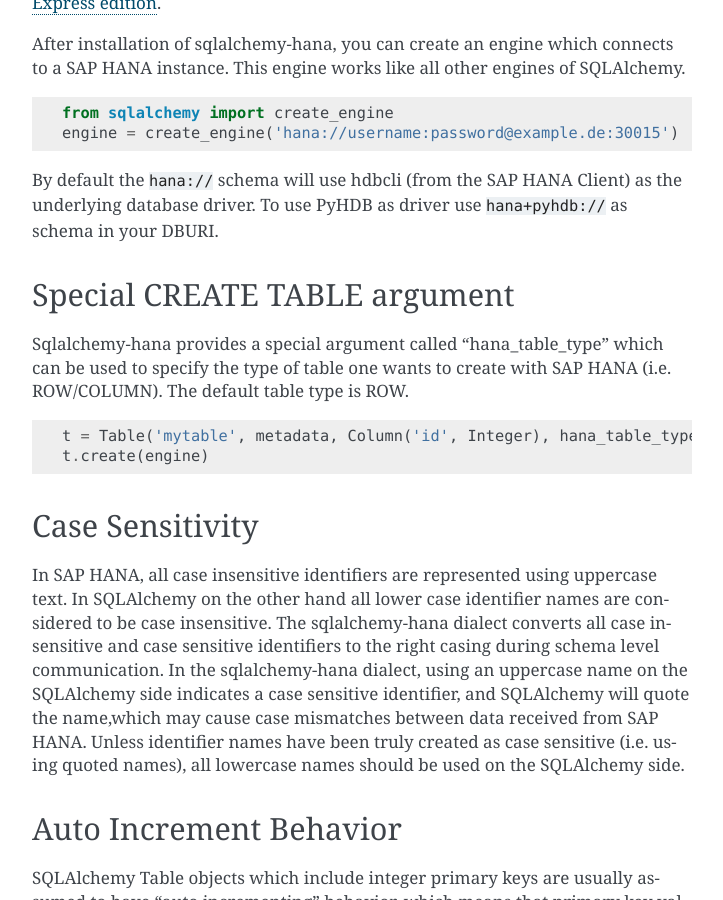
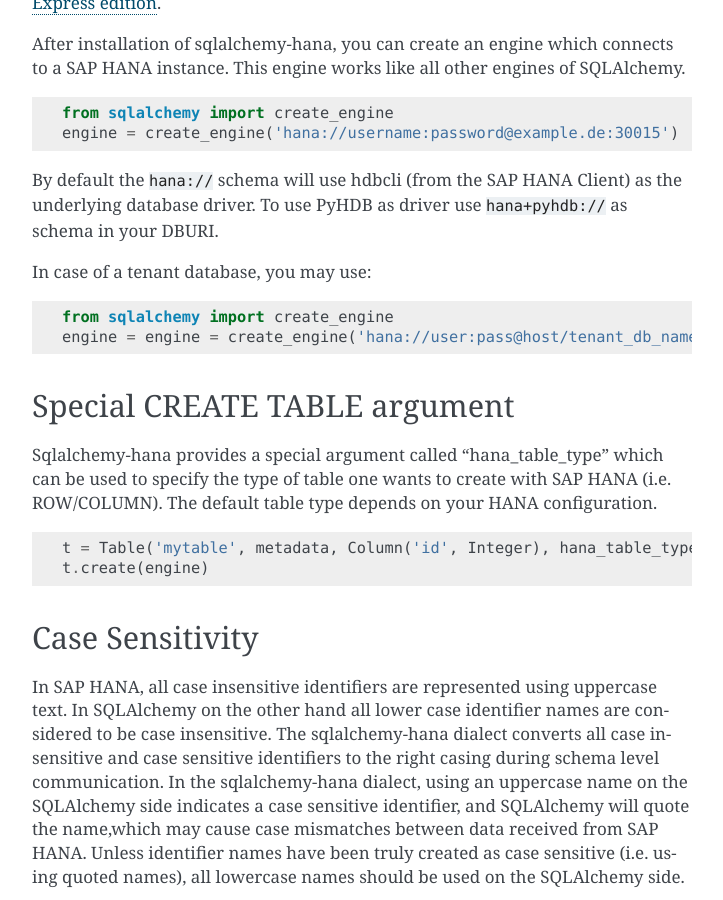
Before and after one commit to SAP/sqlalchemy-hana, a Sphinx documentation site: the page built from docs/index.rst, in a window 1280 px wide and 900 px high, scrolled down 872 px. Shown: the whole window, without its empty margins (388-1111 px from the left). Built offline with Sphinx 7.4.7, drawn with Linux system fonts in a browser that asks for light colours.

Commit message:
Adjusted the docs, added a new requirement (#39)
* Adjusted the docs

* New requirement - passes only with hdbcli

* using contextlib to support this feature with pyhdb
using contextlib because pyhdb does not implement exit and enter method

```diff
--- a/docs/index.rst
+++ b/docs/index.rst
@@ -49,10 +49,17 @@
 By default the ``hana://`` schema will use hdbcli (from the SAP HANA Client) as the underlying database driver.
 To use PyHDB as driver use ``hana+pyhdb://`` as schema in your DBURI.
 
+In case of a tenant database, you may use:
+
+.. code-block:: python
+
+    from sqlalchemy import create_engine
+    engine = engine = create_engine('hana://user:pass@host/tenant_db_name')
+
 Special CREATE TABLE argument
 -----------------------------
 
-Sqlalchemy-hana provides a special argument called “hana_table_type” which can be used to specify the type of table one wants to create with SAP HANA (i.e. ROW/COLUMN). The default table type is ROW.
+Sqlalchemy-hana provides a special argument called “hana_table_type” which can be used to specify the type of table one wants to create with SAP HANA (i.e. ROW/COLUMN). The default table type depends on your HANA configuration.
 
 .. code-block:: python
 
```
Also changed, not shown: README.rst (+7 -0 lines), 2 other files.
